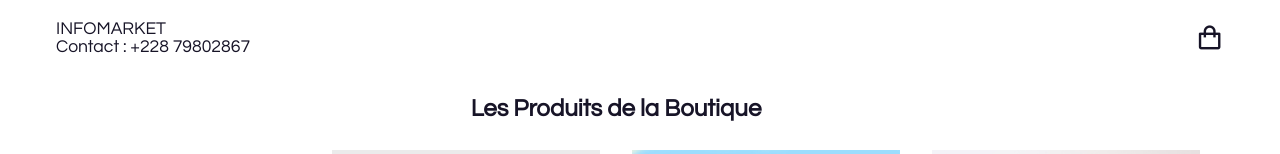
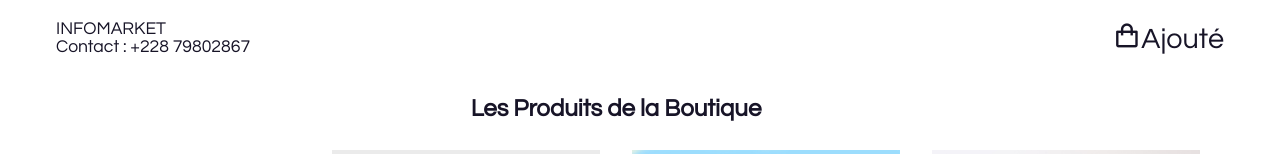
Before and after one commit to LEROYCICE/e-commerce, a plain HTML site: page index.html in a window 1280 px wide. Both pictures are taken after a click on the icon 282 px from the left and 451 px from the top of the page. Shown: the top 154 px of the page. Drawn offline with nearby package versions, Linux system fonts and the light colour scheme.

Commit message:
ajout du code

```diff
--- a/index.html
+++ b/index.html
@@ -27,7 +27,7 @@
             Contact : +228 79802867
             </a>
             <!-- Icone de Solde -->
-            <i class='bx bx-shopping-bag' id="cart-icon"></i>
+            <i class='bx bx-shopping-bag' id="cart-icon"><span id="msg1"></span></i>
 
             <!--Solde-->
             <div class="cart">
--- a/javascript/main.js
+++ b/javascript/main.js
@@ -80,6 +80,7 @@ function quantityChanged(event){
 }
 // Add to cart
 function addCartClicked(event){
+    document.getElementById('msg1').innerHTML="Ajouté";
     var button = event.target ;
     var shopProducts = button.parentElement ;
     var title = shopProducts.getElementsByClassName('product-title')[0].innerText ;
```
